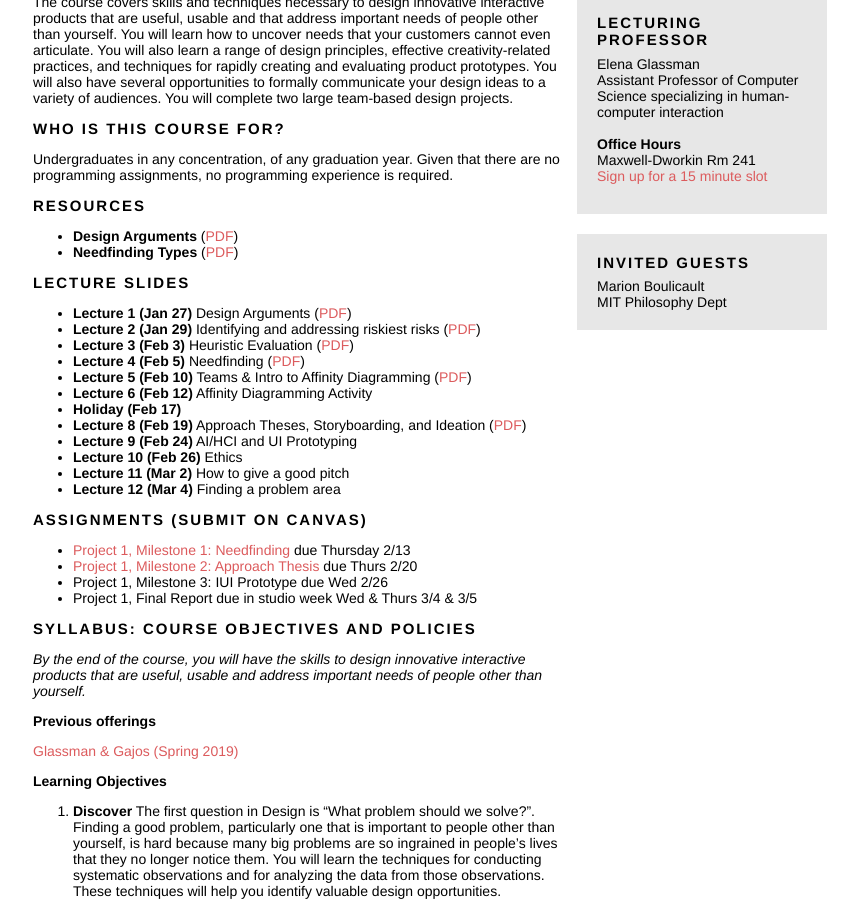
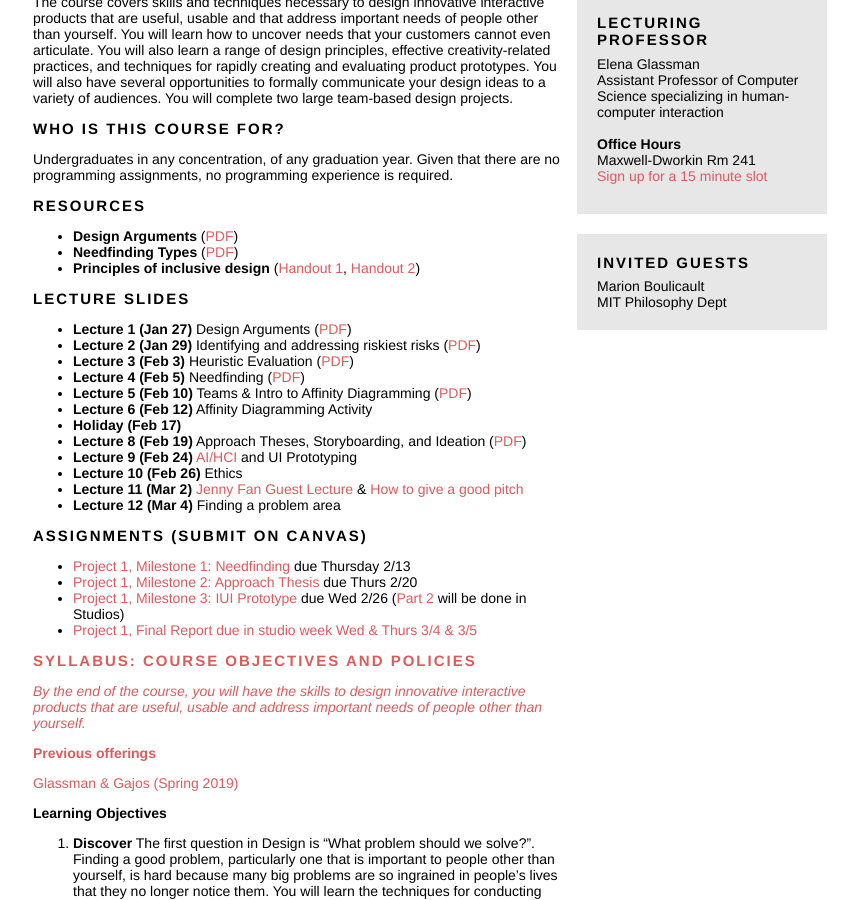
Before and after one commit to eglassman/eglassman.github.io, a Jekyll site: the page built from cs179.html, in a window 1280 px wide and 900 px high, scrolled down 265 px. Shown: the whole window, without its empty margins (210-1068 px from the left). Built offline with Jekyll 4.4.1, drawn with Linux system fonts in a browser that asks for light colours.

Commit message:
added a bunch of links

```diff
--- a/cs179.html
+++ b/cs179.html
@@ -55,6 +55,7 @@ The course covers skills and techniques necessary to design innovative interacti
       <ul>
         <li><b>Design Arguments</b> (<a href="https://pl-hci-seminar.seas.harvard.edu/design_arguments.pdf">PDF</a>)</li>
         <li><b>Needfinding Types</b> (<a href="https://www.dropbox.com/s/otpa5l4764killw/needfinding%20types.pdf?dl=0">PDF</a>)</li>
+        <li><b>Principles of inclusive design</b> (<a href="https://www.dropbox.com/s/ahbyuzf76y8tsbm/principles-of-inclusive-design.pdf?dl=0">Handout 1</a>, <a href="https://www.dropbox.com/s/r9o6qce2b2a6wu7/inclusive%20design%20principles%20hand%20out.pdf?dl=0">Handout 2</a>)
       </ul>
     </div>
 
@@ -73,9 +74,9 @@ The course covers skills and techniques necessary to design innovative interacti
         <li><b>Holiday (Feb 17)</b></li>
         <li><b>Lecture 8 (Feb 19)</b> Approach Theses, Storyboarding, and Ideation (<a href="https://www.dropbox.com/s/w08fxjwj1teqo9d/session%203b%20--%20approach%20thesis%2C%20storyboarding%2C%20ideation.pdf?dl=0">PDF</a>)</li>
         <!-- <li><b>Lecture 8 (Feb 19)</b> Creativity and analogical thinking; Rapid prototyping and evaluation; Giving and receiving design critique</li> -->
-        <li><b>Lecture 9 (Feb 24)</b> AI/HCI and UI Prototyping</li>
+        <li><b>Lecture 9 (Feb 24)</b> <a href="https://www.dropbox.com/s/ubpfl6evgseoxs3/human-ai%20interaction.pdf?dl=0">AI/HCI</a> and UI Prototyping</li>
         <li><b>Lecture 10 (Feb 26)</b> Ethics</li>
-        <li><b>Lecture 11 (Mar 2)</b> How to give a good pitch</li>
+        <li><b>Lecture 11 (Mar 2)</b> <a href="https://www.dropbox.com/s/f8v0uurydaeuluh/jenny%20fan--how%20to%20ui.pdf?dl=0">Jenny Fan Guest Lecture</a> & <a href="https://www.dropbox.com/s/1cywy8tjkvd2gum/session%205a%20--%20jenny%20guest%2C%20how%20to%20pitch.key?dl=0">How to give a good pitch</a></li>
         <li><b>Lecture 12 (Mar 4)</b> Finding a problem area</li>
         <!-- <li><b>Lecture 5 part 1</b> How to Present a Paper in 279r (<a href="How-to-present-279r.pdf">PDF</a>)</li>
         <li><b>Lecture 5 part 2</b> PL Paper Presentation Example (<a href="slides_pl_paper.pdf">PDF</a>)</li> -->
@@ -90,8 +91,9 @@ The course covers skills and techniques necessary to design innovative interacti
       <ul>
       <li><a href="https://docs.google.com/document/d/1ZOLVIv8JS4pe9RqAbOWhAzwN3I8LqjVUwg9FWmXwGcc/edit?usp=sharing">Project 1, Milestone 1: Needfinding</a> due <it>Thursday 2/13</it></li>
       <li><a href="https://docs.google.com/document/d/1AoL5rzFbnwr12l1PDJgjzX6ZbnbERjeVdjoAqKhN2-k/edit?usp=sharing">Project 1, Milestone 2: Approach Thesis</a> due Thurs 2/20</li>
-      <li>Project 1, Milestone 3: IUI Prototype due Wed 2/26</li>
-      <li>Project 1, Final Report due in studio week Wed & Thurs 3/4 & 3/5</li>
+      <li><a href="https://docs.google.com/document/d/1smorJk-lT6RlFOgUIBeeBQI4LDInjvsHKbAkWPMEKOA/edit?usp=sharing">Project 1, Milestone 3: IUI Prototype</a> due Wed 2/26 (<a href="https://docs.google.com/document/d/1BRE4dAKKZnG7yEuaCLuDVoBSGXANbQdic7XJiuGWUt8/edit?usp=sharing">Part 2</a> will be done in Studios)</li>
+      <li><a href="https://docs.google.com/document/d/1a4qk5QkgRa0DV_0mn9IsgmiifC5jQOHltkZeOk7kIs0/edit?usp=sharing">Project 1, Final Report<a/> due in studio week Wed & Thurs 3/4 & 3/5</li>
+      <!-- <li></li> -->
       </ul>
     </div>
 
```
